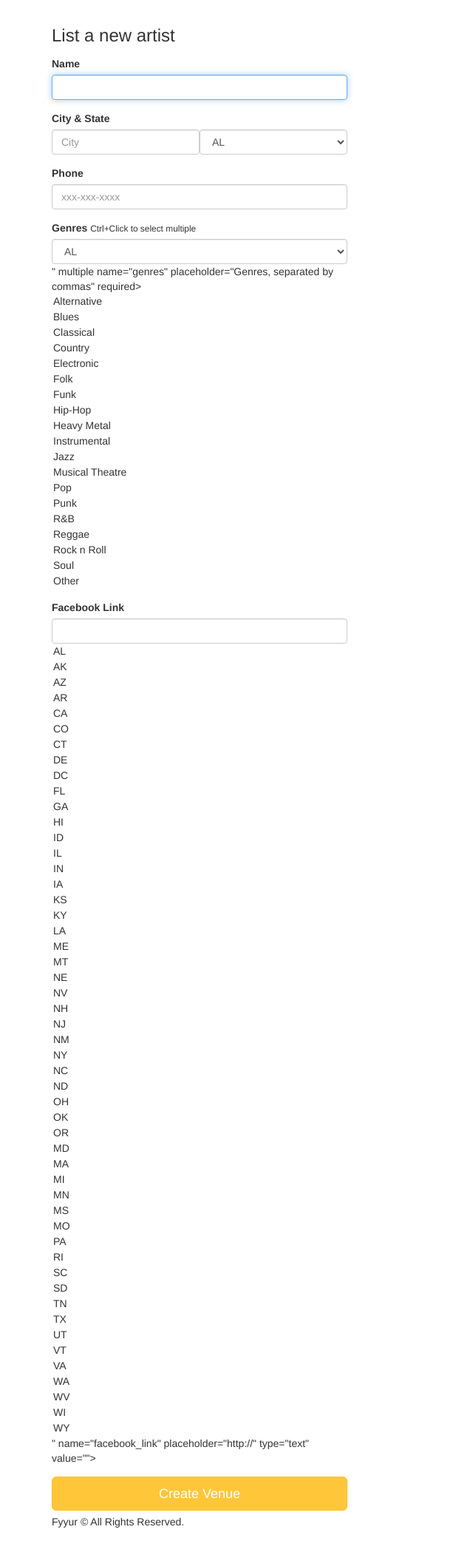
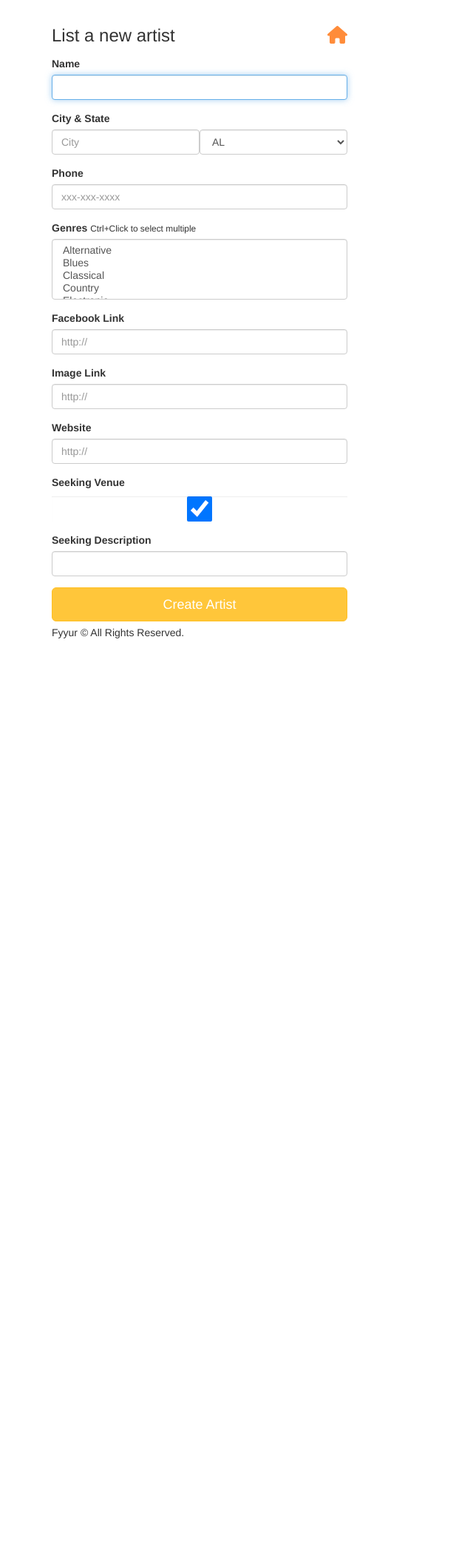
Before and after one commit to Somanath-KC/Fyyur, a Flask app: page /artists/create in a window 1280 px wide. Shown: the part 60-2162 px from the top of the page at 74% size, without its empty margins (0-640 px from the left). After the commit the page ends 923 px from the top, so only its background shows below. Run offline with Flask 2, Linux system fonts and the light colour scheme; parts of the project's set-up code (start-up, migrations or seed data) failed here and were passed over; some libraries are stand-ins or nearby versions.

Commit message:
Make artist/create endpoint to accept new data and add to db.

```diff
--- a/app.py
+++ b/app.py
@@ -478,16 +478,43 @@ def create_artist_form():
   form = ArtistForm()
   return render_template('forms/new_artist.html', form=form)
 
+
 @app.route('/artists/create', methods=['POST'])
 def create_artist_submission():
   # called upon submitting the new artist listing form
-  # TODO: insert form data as a new Venue record in the db, instead
-  # TODO: modify data to be the data object returned from db insertion
+  # TODO:[COMPLETED] insert form data as a new Venue record in the db, instead
+  # TODO:[COMPLETED] modify data to be the data object returned from db insertion
 
-  # on successful db insert, flash success
-  flash('Artist ' + request.form['name'] + ' was successfully listed!')
-  # TODO: on unsuccessful db insert, flash an error instead.
-  # e.g., flash('An error occurred. Artist ' + data.name + ' could not be listed.')
+  form_data = request.form
+  artist_form = ArtistForm(meta={'csrf': False})
+
+  if not artist_form.validate_on_submit():
+    # Flashes all error messages to user
+    for error in artist_form.errors.keys():
+      flash('Validation error at '+ error, 'alert-warning')
+
+    # This avoids user from re-entering the values into form.
+    return render_template('forms/new_artist.html', form=artist_form)
+
+  try:
+    # Assiging attributes using python dict
+    # Refrence: https://codereview.stackexchange.com/questions/171107/python-class-initialize-with-dict
+    new_artist = Artist(**artist_form.data)
+    db.session.add(new_artist)
+    db.session.commit()
+    #  on successful db insert, flash success
+    flash('Artist ' + new_artist.name + ' listed succesfully', 'alert-success')
+  except Exception as e:
+    # Print Exception message for debugging
+    print(e)
+    db.session.rollback()
+    # TODO:[COMPLETED] on unsuccessful db insert, flash an error instead.
+    # e.g., flash('An error occurred. Venue ' + data.name + ' could not be listed.')
+    # see: http://flask.pocoo.org/docs/1.0/patterns/flashing/
+    flash('Error in creating artist ' + form_data.get('name'), 'alert-danger')
+  finally:
+    db.session.close()
+
   return render_template('pages/home.html')
 
 
--- a/forms.py
+++ b/forms.py
@@ -127,7 +127,7 @@ class VenueForm(Form):
 
 
 
-# TODO IMPLEMENT NEW ARTIST FORM AND NEW SHOW FORM
+# TODO:[COMPLETED] IMPLEMENT NEW ARTIST FORM AND NEW SHOW FORM
 class ArtistForm(Form):
     name = StringField(
         'name', validators=[DataRequired()]
@@ -137,97 +137,33 @@ class ArtistForm(Form):
     )
     state = SelectField(
         'state', validators=[DataRequired()],
-        choices=[
-            ('AL', 'AL'),
-            ('AK', 'AK'),
-            ('AZ', 'AZ'),
-            ('AR', 'AR'),
-            ('CA', 'CA'),
-            ('CO', 'CO'),
-            ('CT', 'CT'),
-            ('DE', 'DE'),
-            ('DC', 'DC'),
-            ('FL', 'FL'),
-            ('GA', 'GA'),
-            ('HI', 'HI'),
-            ('ID', 'ID'),
-            ('IL', 'IL'),
-            ('IN', 'IN'),
-            ('IA', 'IA'),
-            ('KS', 'KS'),
-            ('KY', 'KY'),
-            ('LA', 'LA'),
-            ('ME', 'ME'),
-            ('MT', 'MT'),
-            ('NE', 'NE'),
-            ('NV', 'NV'),
-            ('NH', 'NH'),
-            ('NJ', 'NJ'),
-            ('NM', 'NM'),
-            ('NY', 'NY'),
-            ('NC', 'NC'),
-            ('ND', 'ND'),
-            ('OH', 'OH'),
-            ('OK', 'OK'),
-            ('OR', 'OR'),
-            ('MD', 'MD'),
-            ('MA', 'MA'),
-            ('MI', 'MI'),
-            ('MN', 'MN'),
-            ('MS', 'MS'),
-            ('MO', 'MO'),
-            ('PA', 'PA'),
-            ('RI', 'RI'),
-            ('SC', 'SC'),
-            ('SD', 'SD'),
-            ('TN', 'TN'),
-            ('TX', 'TX'),
-            ('UT', 'UT'),
-            ('VT', 'VT'),
-            ('VA', 'VA'),
-            ('WA', 'WA'),
-            ('WV', 'WV'),
-            ('WI', 'WI'),
-            ('WY', 'WY'),
-        ]
+        choices=States.choices()
     )
     phone = StringField(
-        # TODO implement validation logic for state
-        'phone'
+        # TODO:[COMPLETED] implement validation logic for state
+        'phone', validators=[phone()]
     )
     image_link = StringField(
-        'image_link'
+        'image_link', validators=[my_url()]
     )
     genres = SelectMultipleField(
-        # TODO implement enum restriction
-        'genres', validators=[DataRequired()],
-        choices=[
-            ('Alternative', 'Alternative'),
-            ('Blues', 'Blues'),
-            ('Classical', 'Classical'),
-            ('Country', 'Country'),
-            ('Electronic', 'Electronic'),
-            ('Folk', 'Folk'),
-            ('Funk', 'Funk'),
-            ('Hip-Hop', 'Hip-Hop'),
-            ('Heavy Metal', 'Heavy Metal'),
-            ('Instrumental', 'Instrumental'),
-            ('Jazz', 'Jazz'),
-            ('Musical Theatre', 'Musical Theatre'),
-            ('Pop', 'Pop'),
-            ('Punk', 'Punk'),
-            ('R&B', 'R&B'),
-            ('Reggae', 'Reggae'),
-            ('Rock n Roll', 'Rock n Roll'),
-            ('Soul', 'Soul'),
-            ('Other', 'Other'),
-        ]
+        # TODO;[COMPLETED] implement enum restriction
+        'genres', validators=[DataRequired(), my_genres()],
+        choices= Genre.choices()
     )
     facebook_link = StringField(
-        # TODO implement enum restriction
-        'facebook_link', validators=[URL()]
+        # TODO:[COMPLETED] implement enum restriction
+        'facebook_link', validators=[fb_url()]
     )
-
+    website = StringField(
+        'website', validators=[my_url()]
+    )
+    seeking_venue = BooleanField(
+        'seeking_venue', default="checked"
+    )
+    seeking_description = StringField(
+        'seeking_description', validators=[Length(max=256)]
+    )
 
 
 class ShowForm(Form):
--- a/templates/forms/new_artist.html
+++ b/templates/forms/new_artist.html
@@ -1,9 +1,10 @@
+
 {% extends 'layouts/main.html' %}
 {% block title %}New Artist{% endblock %}
 {% block content %}
   <div class="form-wrapper">
-    <form method="post" class="form">
-      <h3 class="form-heading">List a new artist</h3>
+    <form action="/artists/create" method="POST" class="form">
+      <h3 class="form-heading">List a new artist <a href="{{ url_for('index') }}" title="Back to homepage"><i class="fa fa-home pull-right"></i></a></h3>
       <div class="form-group">
         <label for="name">Name</label>
         {{ form.name(class_ = 'form-control', autofocus = true) }}
@@ -26,13 +27,53 @@
       <div class="form-group">
         <label for="genres">Genres</label>
         <small>Ctrl+Click to select multiple</small>
-        {{ form.genres(class_ = 'form-control', placeholder='Genres, separated by commas', id=form.state, autofocus = true) }}
+        {{ form.genres(class_ = 'form-control', placeholder='Genres, separated by commas', autofocus = true) }}
       </div>
       <div class="form-group">
-          <label for="genres">Facebook Link</label>
-          {{ form.facebook_link(class_ = 'form-control', placeholder='http://', id=form.state, autofocus = true) }}
-        </div>
-      <input type="submit" value="Create Venue" class="btn btn-primary btn-lg btn-block">
+          <label for="facebook_link">Facebook Link</label>
+          {{ form.facebook_link(class_ = 'form-control', placeholder='http://', autofocus = true) }}
+      </div>
+      <div class="form-group">
+        <label for="image_link">Image Link</label>
+        {{ form.image_link(class_ = 'form-control', placeholder='http://',  autofocus = true) }}
+      </div>
+      <div class="form-group">
+        <label for="website">Website</label>
+        {{ form.website(class_ = 'form-control', placeholder='http://', autofocus = true) }}
+      </div>
+      <div class="form-group">
+        <label for="seeking_venue">Seeking Venue</label>
+        {{ form.seeking_venue(class_ = 'form-control', autofocus = true) }}
+      </div>
+      <div class="form-group" id="form-description">
+        <label for="seeking_description">Seeking Description</label>
+        {{ form.seeking_description(class_ = 'form-control', autofocus = true) }}
+      </div>
+      <input type="submit" value="Create Artist" class="btn btn-primary btn-lg btn-block">
     </form>
   </div>
+  <script>
+    window.addEventListener('load', (event) => {
+      if(document.getElementById('seeking_venue').checked){
+        document.getElementById('seeking_description').required = true;
+      }
+      else{
+        document.getElementById('seeking_description').required = false;
+        document.getElementById('form-description').style.display = "none";
+      }
+      document.getElementById('seeking_venue').onchange = function(){
+      if(this.checked){
+        document.getElementById('form-description').style.display = "block";
+        document.getElementById('seeking_description').required = true;
+        this.required = true;
+        this.value = "y"
+      }else{
+        document.getElementById('form-description').style.display = "none";
+        document.getElementById('seeking_description').required = false;
+        this.required = false;
+        this.value = "n";
+      }
+    }
+    });
+  </script>
 {% endblock %}
```
